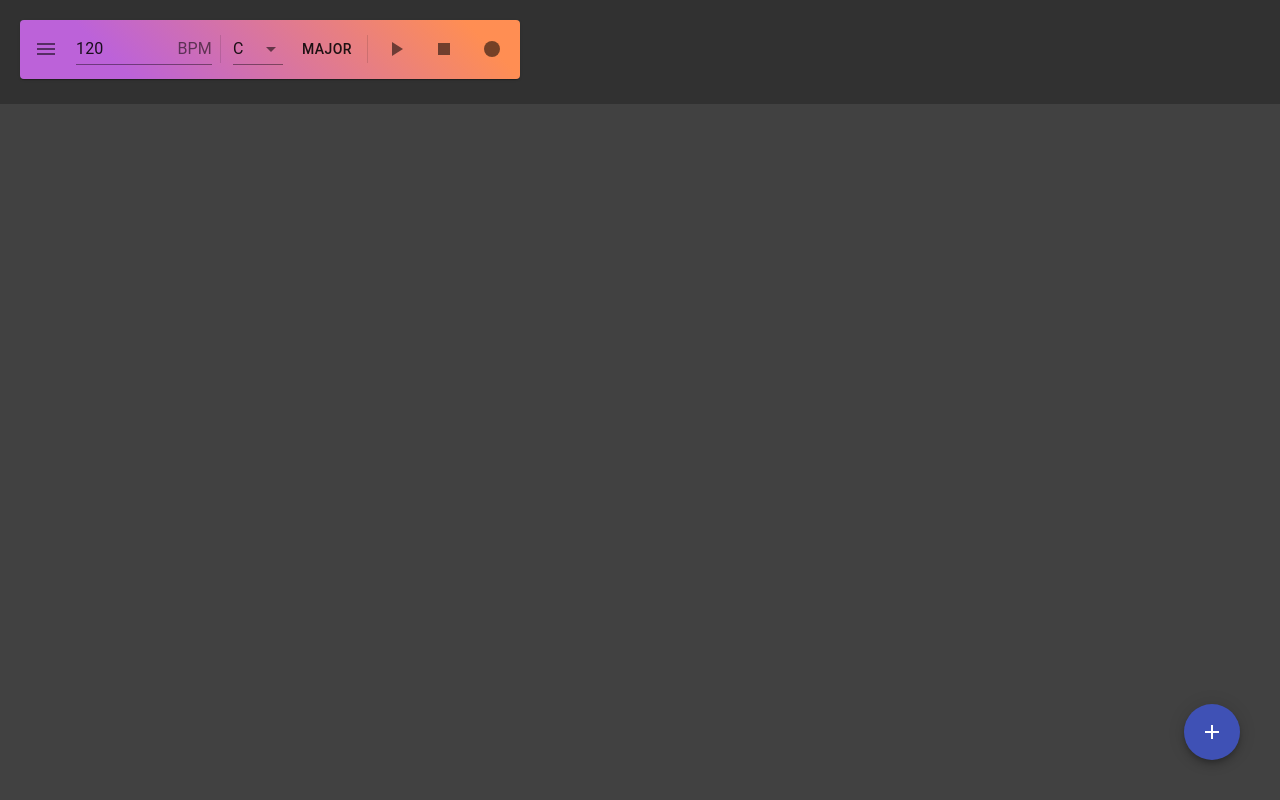
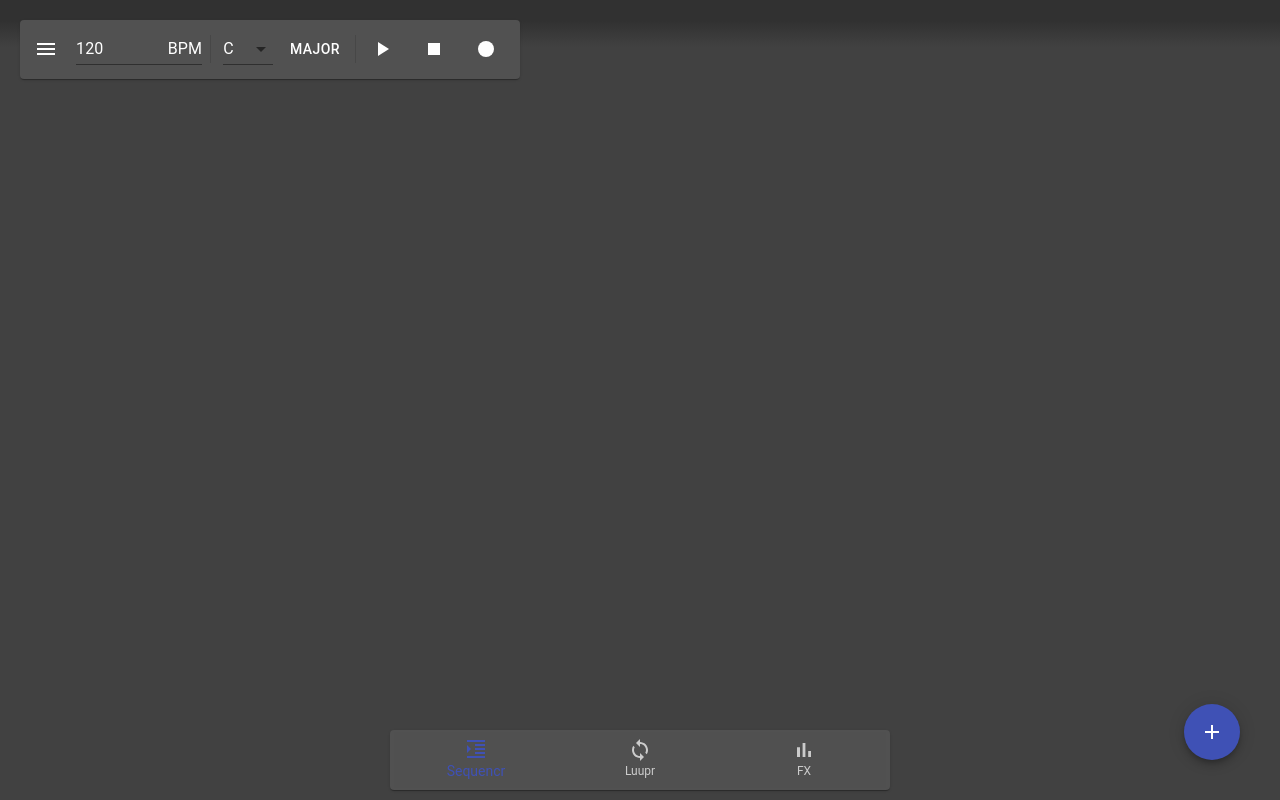
Before and after one commit to alexrichardson21/luupr, a React (Create React App) app: page / in a window 1280 px wide. Built offline with nearby package versions, Linux system fonts and the light colour scheme.

Commit message:
proper dark mode

```diff
--- a/src/App.css
+++ b/src/App.css
@@ -6,8 +6,13 @@
   /* float: left; */
   display: flex;
   height: 13vh;
-  background-color: #313131;
+  /* background: linear-gradient(-45deg, #bc62d9 20%, #FF8E53 45%); */
+  background: linear-gradient(#313131 20%, #414141 45%);
   /* right: "auto"; */
+}
+
+.Bottom-Nav {
+  display: center;
 }
 
 .App-body {
--- a/src/App.js
+++ b/src/App.js
@@ -18,13 +18,16 @@ import { Draggable, Droppable, DragDropContext } from "react-beautiful-dnd";
 function App() {
   let prefersDarkMode = useMediaQuery("(prefers-color-scheme: dark)");
   const [tracks, setTracks] = React.useState([]);
-  // prefersDarkMode = true;
+  prefersDarkMode = true;
 
   const theme = React.useMemo(
     () =>
       createMuiTheme({
         palette: {
           type: prefersDarkMode ? "dark" : "light",
+          background: {
+            paper: '#505050',
+          },
         },
       }),
     [prefersDarkMode]
@@ -44,7 +47,7 @@ function App() {
   return (
     <div className="App">
       <header className="App-header">
-      <Header></Header>
+        <Header></Header>
         {/* <ThemeProvider theme={theme}>
           <AppBar position="static" style={{ background: "#212121" }}>
             <Toolbar style={{ color: { grey900 } }}>
@@ -81,6 +84,12 @@ function App() {
         <NewTrackPopup functionCallFromParent={parentFunction.bind(this)}>
           {" "}
         </NewTrackPopup>
+        <Box display="flex" justifyContent="center">
+          <ThemeProvider theme={theme}>
+          <SimpleBottomNavigation></SimpleBottomNavigation>
+          </ThemeProvider>
+
+          </Box>
       </body>
       <footer></footer>
     </div>
--- a/src/Header.js
+++ b/src/Header.js
@@ -21,6 +21,7 @@ import Button from "@material-ui/core/Button";
 import { Input } from "@material-ui/core";
 import { grey900, white, black } from "material-ui/styles/colors";
 import { grey400 } from "material-ui/styles/colors";
+import { fullWhite } from "material-ui/styles/colors";
 
 const useStyles = makeStyles((theme) => ({
   root: {
@@ -35,8 +36,14 @@ const useStyles = makeStyles((theme) => ({
     marginLeft: 20,
     marginTop: 20,
     // height: 90,
-    background: 'linear-gradient(45deg, #bc62d9 20%, #FF8E53 90%)',
-
+    // background: 'linear-gradient(45deg, #bc62d9 20%, #FF8E53 90%)',
+    background: "#515151"
+  },
+  select: {
+    marginLeft: theme.spacing(1),
+    flex: 0,
+    width: 50,
+    color: white,
   },
   tempoInput: {
     marginLeft: theme.spacing(10),
@@ -48,21 +55,33 @@ const useStyles = makeStyles((theme) => ({
     marginLeft: theme.spacing(1),
     flex: 0,
     width: 50,
+    // background: '#313131'
   },
   minorButton: {
     padding: 15,
     marginLeft: theme.spacing(5),
     flex: 1,
+    color: fullWhite,
   },
   iconButton: {
     padding: 10,
     marginRight: theme.spacing(1),
+    color: fullWhite,
+  },
+  button: {
+    padding: 10,
+    marginRight: theme.spacing(1),
+    color: fullWhite,
   },
   divider: {
     height: 28,
     margin: 4,
     marginLeft: theme.spacing(1),
+    color: fullWhite,
   },
+  formControl: {
+    color: fullWhite,
+  }
 }));
 
 export default function Header() {
@@ -90,18 +109,23 @@ export default function Header() {
       <IconButton className={classes.iconButton} aria-label="menu">
         <MenuIcon />
       </IconButton>
-      <FormControl variant="filled">
+
+      <FormControl  variant="filled">
         {/* <InputLabel id="demo-simple-select-filled-label">Tempo</InputLabel> */}
         <Input
+          className={classes.formControl}
           id="filled-adornment-amount"
-          classname={classes.tempoInput}
+          // classname={classes.tempoInput}
           value={tempo}
           type="number"
           onChange={handleTempoChange}
-          endAdornment={<InputAdornment position="end">BPM</InputAdornment>}
+          endAdornment={<InputAdornment position="end">
+            <Typography className={classes.formControl}>BPM</Typography></InputAdornment>}
         />
       </FormControl>
+
       <Divider className={classes.divider} orientation="vertical" />
+
       <FormControl variant="standard" className={classes.formControl}>
         {/* <InputLabel id="demo-simple-select-filled-label">Key</InputLabel> */}
         <Select
@@ -109,7 +133,7 @@ export default function Header() {
           id="demo-simple-select-filled"
           value={key}
           onChange={handleKeyChange}
-          className={classes.keyInput}
+          className={classes.select}
         >
           <MenuItem value="A">A</MenuItem>
           <MenuItem value="A#">A#</MenuItem>
@@ -125,18 +149,20 @@ export default function Header() {
           <MenuItem value="G#">G#</MenuItem>
         </Select>
       </FormControl>
+
       <Button className={classes.minorButton} onClick={toggleMinor}>
         {minor ? "minor" : "major"}
       </Button>
+
       <Divider className={classes.divider} orientation="vertical" />
 
-      <IconButton>
+      <IconButton className={classes.button}>
         <PlayIcon />
-      </IconButton>
-      <IconButton>
+      </IconButton >
+      <IconButton className={classes.button}>
         <StopIcon />
       </IconButton>
-      <IconButton>
+      <IconButton className={classes.button}>
         <FiberManualRecordIcon />
       </IconButton>
 
--- a/src/SimpleBottomNavigation.js
+++ b/src/SimpleBottomNavigation.js
@@ -13,8 +13,13 @@ const useStyles = makeStyles({
   root: {
     width: 500,
     padding: "2px 4px",
+    position: 'fixed',
+    bottom: 10,
+    left: "auto",
+    right: "auto",
     // display: "flex",
-    // alignItems: "center",
+    alignItems: "center",
+    background: '#515151',
   },
 });
 
```
